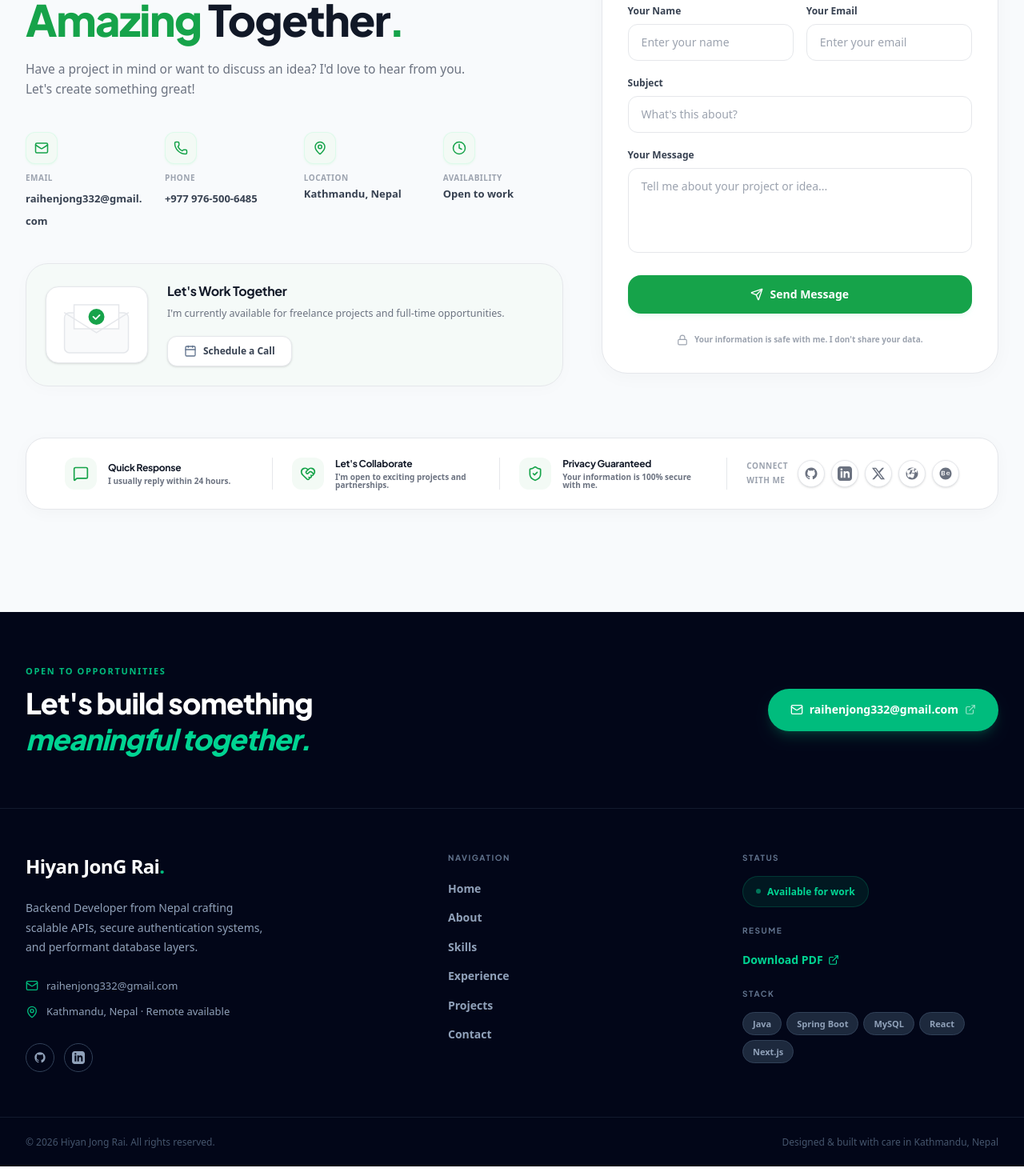
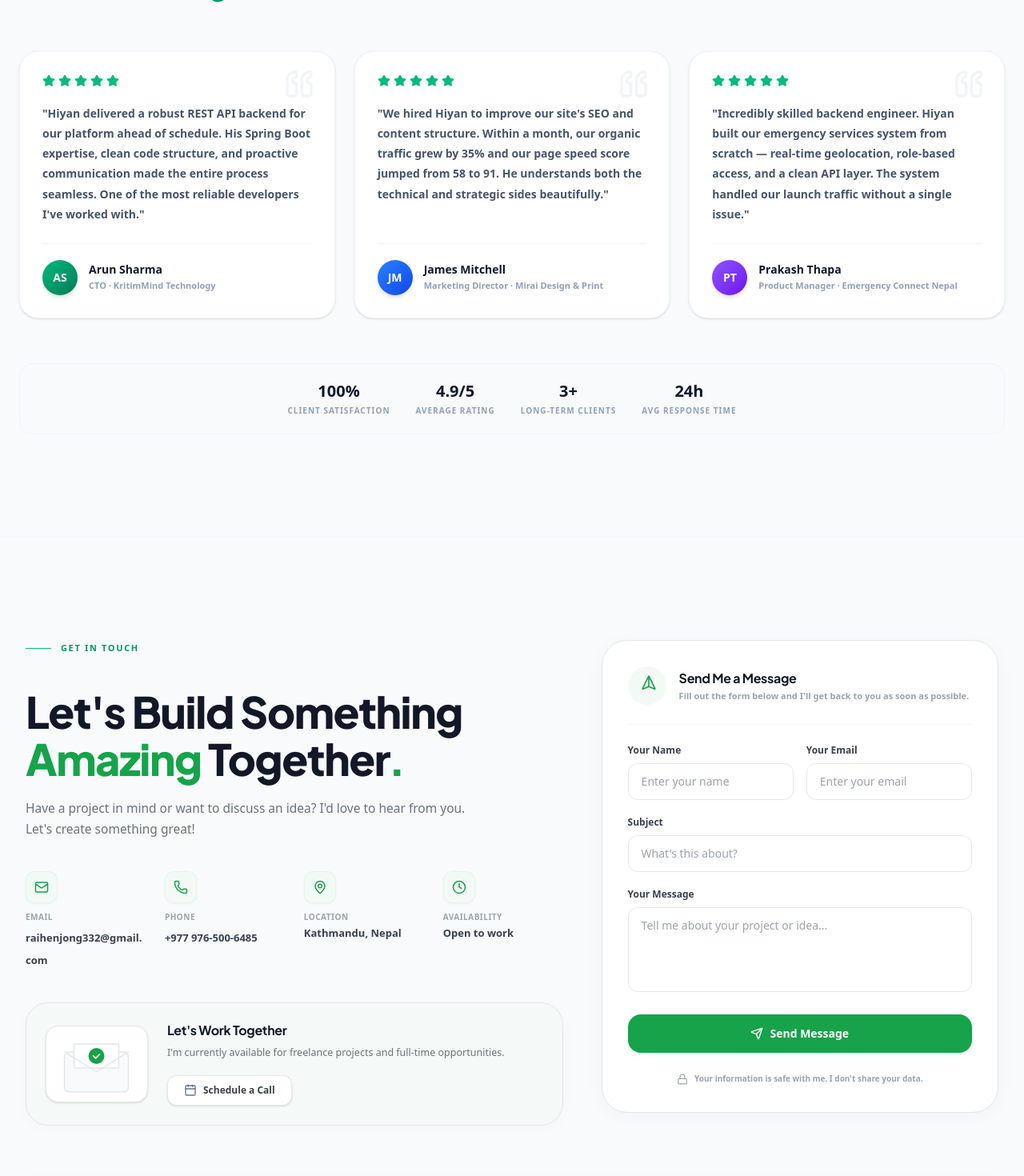
Before and after one commit to HiyanjongRai/my--portfolio, a Next.js app: page / in a window 1280 px wide. Shown: the part 8140-9610 px from the top of the page at 80% size. Built offline with nearby package versions, Linux system fonts and the light colour scheme.

Commit message:
updated ui ux deisgn for hero page

```diff
--- a/app/page.tsx
+++ b/app/page.tsx
@@ -5,6 +5,7 @@ import Expertise from '@/components/Expertise';
 import Experience from '@/components/Experience';
 import Education from '@/components/Education';
 import Projects from '@/components/Projects';
+import Testimonials from '@/components/Testimonials';
 import Contact from '@/components/Contact';
 import Footer from '@/components/Footer';
 import ScrollProgress from '@/components/ScrollProgress';
@@ -22,6 +23,7 @@ export default function Home() {
       <Experience />
       <Expertise />
       <Education />
+      <Testimonials />
       <Contact />
       <Footer />
     </main>
--- a/components/Footer.tsx
+++ b/components/Footer.tsx
@@ -74,7 +74,7 @@ export default function Footer() {
               onClick={() => scrollToSection('hero')}
               className="text-white text-2xl font-black tracking-tight hover:text-emerald-400 transition-colors duration-200 cursor-pointer"
             >
-              Hiyan JonG Rai<span className="text-emerald-500">.</span>
+              Hiyan Jong Rai<span className="text-emerald-500">.</span>
             </button>
 
             <p className="text-[14px] leading-[1.75] max-w-[300px] text-slate-400">
@@ -165,7 +165,6 @@ export default function Footer() {
         <div className="border-t border-slate-800/60">
           <div className="mx-auto max-w-[1280px] px-6 md:px-8 py-5 flex flex-col sm:flex-row items-center justify-between gap-3 text-[12px] text-slate-600">
             <p>© {new Date().getFullYear()} Hiyan Jong Rai. All rights reserved.</p>
-            <p className="font-medium">Designed & built with care in Kathmandu, Nepal</p>
           </div>
         </div>
       </footer>
```
